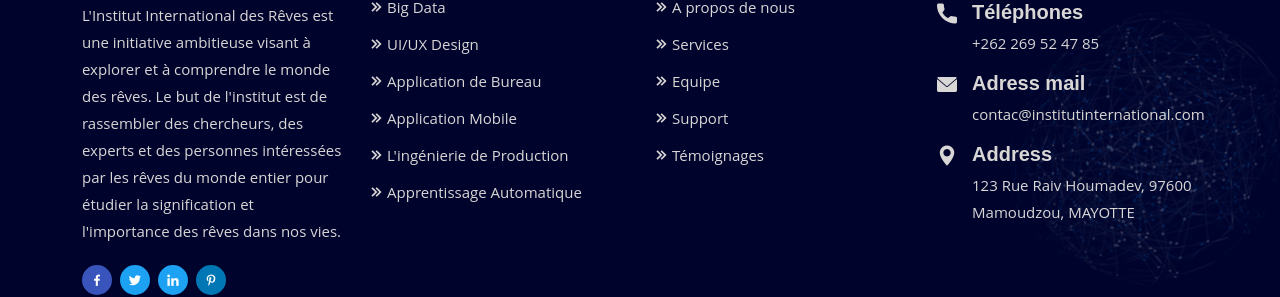
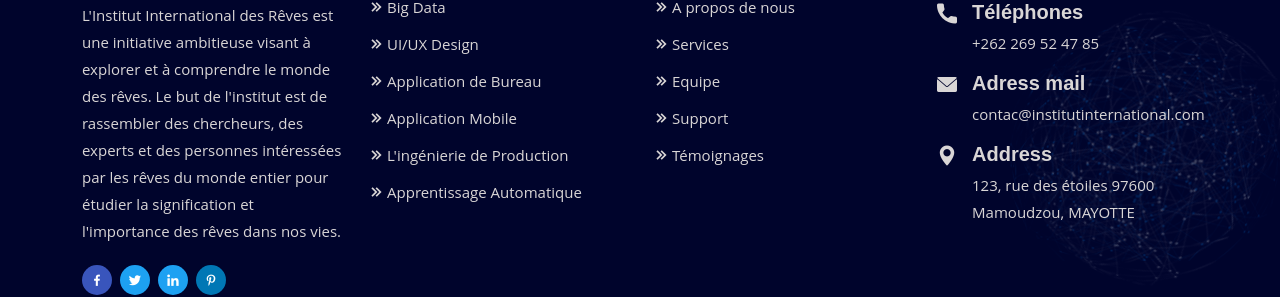
Before and after one commit to codascii/raiv-webcup-2023, a Next.js app: page / in a window 1280 px wide. Shown: the part 4765-5062 px from the top of the page. Built offline with nearby package versions, Linux system fonts and the light colour scheme.

Commit message:
modif adresse

```diff
--- a/components/Layouts/Footer.js
+++ b/components/Layouts/Footer.js
@@ -172,7 +172,7 @@
                   <li className="address">
                     <i className="flaticon-maps-and-flags"></i>
                     <span>Address</span>
-                    123 Rue Raiv Houmadev, 97600 Mamoudzou, MAYOTTE
+                    123, rue des étoiles 97600 Mamoudzou, MAYOTTE
                   </li>
                 </ul>
               </div>
```
